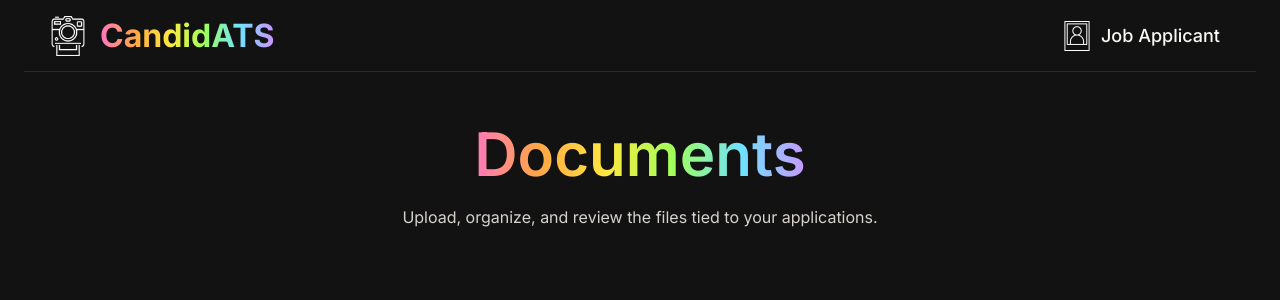
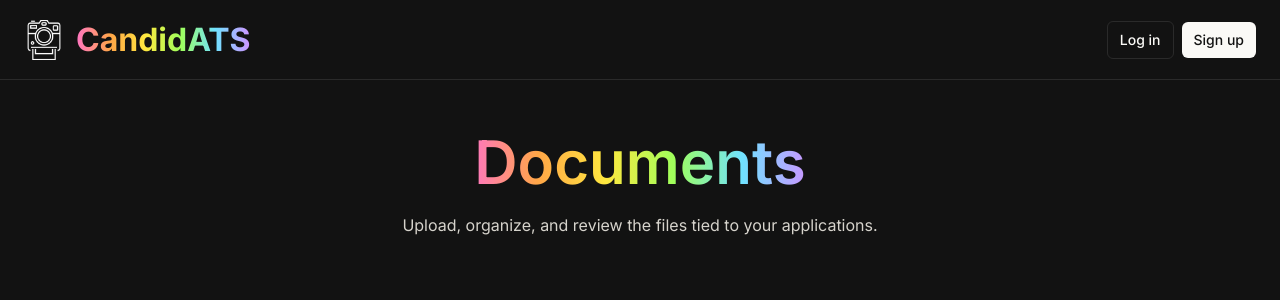
Before and after one commit to parkab/CandidATS, a Next.js app: page /documents in a window 1280 px wide. Shown: the top 300 px of the page. Built offline with nearby package versions, Linux system fonts and the light colour scheme.

Commit message:
added quick layout fixes

```diff
--- a/package.json
+++ b/package.json
@@ -18,7 +18,6 @@
   "dependencies": {
     "@prisma/client": "^7.6.0",
     "next": "^15.5.14",
-    "postcss": "^8.5.8",
     "react": "19.2.4",
     "react-dom": "19.2.4"
   },
@@ -36,6 +35,7 @@
     "eslint-config-prettier": "^10.1.8",
     "jest": "^30.3.0",
     "jest-environment-jsdom": "^30.3.0",
+    "postcss": "^8.5.8",
     "prettier": "^3.8.1",
     "prisma": "^7.6.0",
     "tailwindcss": "^4.2.2",
--- a/src/app/(dashboard)/dashboard/page.tsx
+++ b/src/app/(dashboard)/dashboard/page.tsx
@@ -1,10 +1,10 @@
+import GRADIENT_HEADING_CLASS from '@/components/dashboard/gradient';
+
 export default function Dashboard() {
   return (
     <section className="px-6 py-12">
       <div className="mx-auto max-w-2xl text-center">
-        <h1 className="mx-auto inline-block px-1 pb-1 text-6xl font-semibold leading-[1.15] text-transparent bg-clip-text bg-no-repeat bg-size-[100%_100%] bg-[linear-gradient(to_right,#ff75c3_0%,#ffa647_20%,#ffe83f_40%,#9fff5b_60%,#70e2ff_80%,#cd93ff_100%)]">
-          Dashboard
-        </h1>
+        <h1 className={GRADIENT_HEADING_CLASS}>Dashboard</h1>
         <p className="mt-3 text-base text-[#d6d3cc]">
           View all of your job applications in one place!
         </p>
--- a/src/app/(dashboard)/documents/page.tsx
+++ b/src/app/(dashboard)/documents/page.tsx
@@ -1,10 +1,10 @@
+import GRADIENT_HEADING_CLASS from '@/components/dashboard/gradient';
+
 export default function Documents() {
   return (
     <section className="px-6 py-12">
       <div className="mx-auto max-w-2xl text-center">
-        <h1 className="mx-auto inline-block px-1 pb-1 text-6xl font-semibold leading-[1.15] text-transparent bg-clip-text bg-no-repeat bg-size-[100%_100%] bg-[linear-gradient(to_right,#ff75c3_0%,#ffa647_20%,#ffe83f_40%,#9fff5b_60%,#70e2ff_80%,#cd93ff_100%)]">
-          Documents
-        </h1>
+        <h1 className={GRADIENT_HEADING_CLASS}>Documents</h1>
         <p className="mt-3 text-base text-[#d6d3cc]">
           Upload, organize, and review the files tied to your applications.
         </p>
--- a/src/app/(dashboard)/layout.tsx
+++ b/src/app/(dashboard)/layout.tsx
@@ -6,7 +6,9 @@ type DashboardLayoutProps = {
 
 export default function DashboardLayout({ children }: DashboardLayoutProps) {
   // TODO: Replace with real auth user once backend auth integration is ready.
-  const mockUser = { name: 'Job Applicant' };
+  // ADD MOCK_USER=true to .env.local to test logged-in state (user name in navbar, access profile/settings/documents pages)
+  const useMockUser = process.env.MOCK_USER === 'true';
+  const mockUser = useMockUser ? { name: 'Job Applicant' } : null;
 
   return (
     // change mock user to null to test logged-out state (login/register buttons)
--- a/src/app/(dashboard)/profile/page.tsx
+++ b/src/app/(dashboard)/profile/page.tsx
@@ -1,10 +1,10 @@
+import GRADIENT_HEADING_CLASS from '@/components/dashboard/gradient';
+
 export default function Profile() {
   return (
     <section className="px-6 py-12">
       <div className="mx-auto max-w-2xl text-center">
-        <h1 className="mx-auto inline-block px-1 pb-1 text-6xl font-semibold leading-[1.15] text-transparent bg-clip-text bg-no-repeat bg-size-[100%_100%] bg-[linear-gradient(to_right,#ff75c3_0%,#ffa647_20%,#ffe83f_40%,#9fff5b_60%,#70e2ff_80%,#cd93ff_100%)]">
-          Profile
-        </h1>
+        <h1 className={GRADIENT_HEADING_CLASS}>Profile</h1>
         <p className="mt-3 text-base text-[#d6d3cc]">
           Keep your personal details and application information up to date.
         </p>
--- a/src/app/(dashboard)/settings/page.tsx
+++ b/src/app/(dashboard)/settings/page.tsx
@@ -1,10 +1,10 @@
+import GRADIENT_HEADING_CLASS from '@/components/dashboard/gradient';
+
 export default function Settings() {
   return (
     <section className="px-6 py-12">
       <div className="mx-auto max-w-2xl text-center">
-        <h1 className="mx-auto inline-block px-1 pb-1 text-6xl font-semibold leading-[1.15] text-transparent bg-clip-text bg-no-repeat bg-size-[100%_100%] bg-[linear-gradient(to_right,#ff75c3_0%,#ffa647_20%,#ffe83f_40%,#9fff5b_60%,#70e2ff_80%,#cd93ff_100%)]">
-          Settings
-        </h1>
+        <h1 className={GRADIENT_HEADING_CLASS}>Settings</h1>
         <p className="mt-3 text-base text-[#d6d3cc]">
           Customize your account preferences and control your experience.
         </p>
--- a/src/app/globals.css
+++ b/src/app/globals.css
@@ -7,11 +7,10 @@
   }
 
   body {
-    font-family: 'Inter', sans-serif;
     background-color: var(--background);
     color: var(--foreground);
     margin: 0;
-    padding: 0 1.5rem 1.5rem;
+    padding: 0 0 1.5rem;
   }
 
   a,
--- /dev/null
+++ b/src/components/dashboard/gradient.tsx
@@ -0,0 +1,4 @@
+const GRADIENT_HEADING_CLASS =
+  'mx-auto inline-block px-1 pb-1 text-6xl font-semibold leading-[1.15] text-transparent bg-clip-text bg-no-repeat bg-size-[100%_100%] bg-[linear-gradient(to_right,#ff75c3_0%,#ffa647_20%,#ffe83f_40%,#9fff5b_60%,#70e2ff_80%,#cd93ff_100%)]';
+
+export default GRADIENT_HEADING_CLASS;
--- a/src/components/dashboard/navbar.tsx
+++ b/src/components/dashboard/navbar.tsx
@@ -20,7 +20,7 @@ export default function Navbar({ user }: NavbarProps) {
   };
 
   return (
-    <nav className="flex h-18 items-center justify-between border-b border-[#2a2a2a] bg-[#121212] pl-6 pr-6">
+    <nav className="flex h-20 items-center justify-between border-b border-[#2a2a2a] bg-[#121212] pl-6 pr-6">
       <Link
         href="/dashboard"
         className="flex h-full items-center gap-3 text-[2rem] font-bold leading-none text-[#faf9f6] no-underline visited:text-[#faf9f6] hover:no-underline"
```
Also changed, not shown: 1 other file (tests, documents, lock files or other folders).
